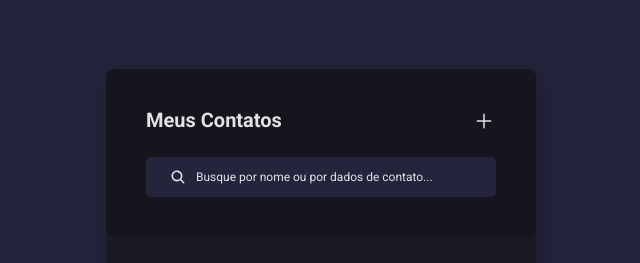
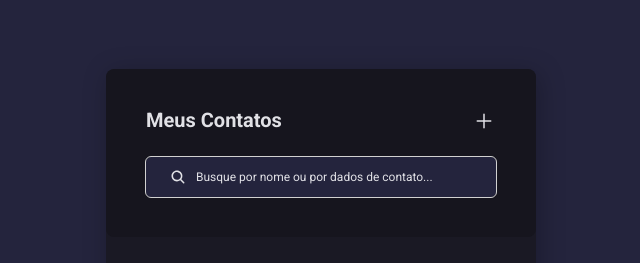
Before and after one commit to maik-emanoel/my-contacts, a plain HTML site: page index.html in a window 1280 px wide. In both pictures the pointer is over the input "Busque por nome ou por dados de contato...". Shown: the top 263 px of the page, without its empty margins (319-959 px from the left). Drawn offline with nearby package versions, Linux system fonts and the light colour scheme.

Commit message:
add hover and focus effect on search input

```diff
--- a/style.css
+++ b/style.css
@@ -291,6 +291,8 @@ header #search::placeholder {
     font-size: 1.4rem;
 }
 
+#search:hover,
+#search:focus,
 .input-wrapper input:hover,
 .input-wrapper input:focus {
     outline: .1rem solid #d1d1d1;
```
